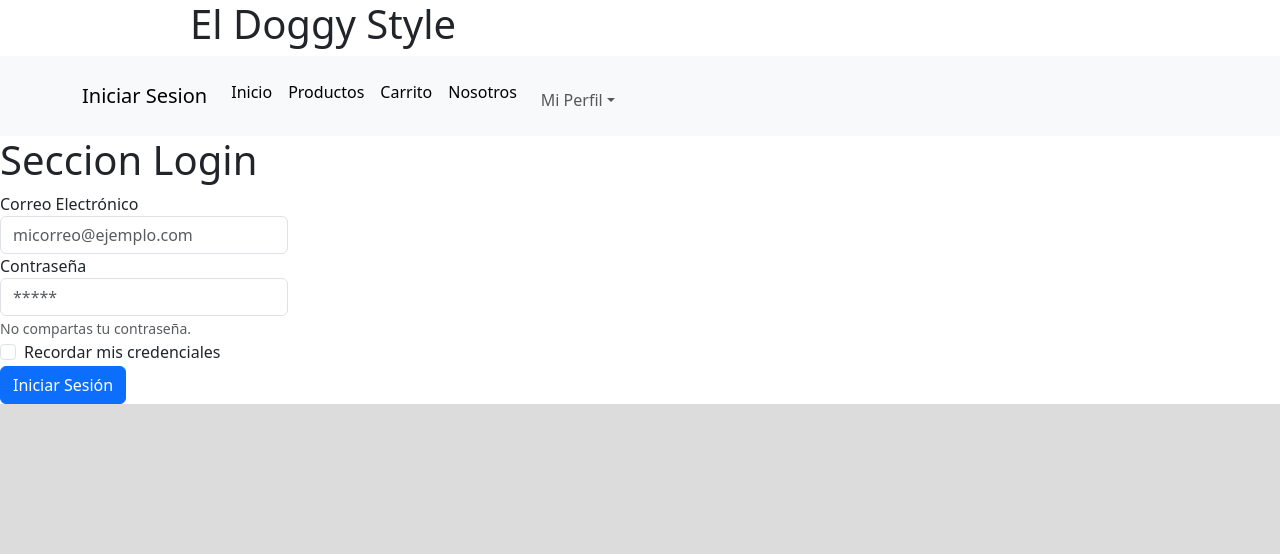
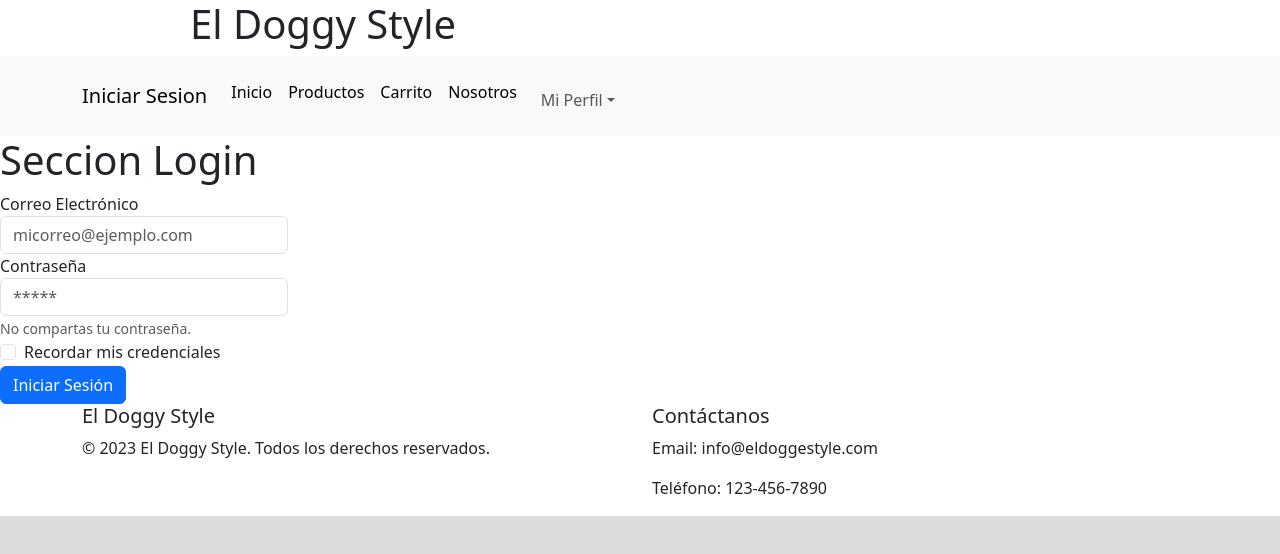
Before and after one commit to agusfmartinez/tp-tienda-online, a React (Vite) app: page /iniciarSesion in a window 1280 px wide. Shown: the top 554 px of the page. Built offline with nearby package versions, Linux system fonts and the light colour scheme.

Commit message:
Agregacion del Footer

```diff
--- a/src/App.jsx
+++ b/src/App.jsx
@@ -11,6 +11,7 @@ import DatosUsuario from "./pages/DatosUsuario";
 import Nosotros from "./pages/Nosotros";
 import Productos from "./pages/Productos";
 import IniciarSesion from "./pages/IniciarSesion";
+import Footer from "./components/Footer";
 
 function App() {
   const [count, setCount] = useState(0)
@@ -26,6 +27,7 @@ function App() {
           <Route path="/datosUsuario" element={<DatosUsuario/>}/>
           <Route path="/iniciarSesion" element={<IniciarSesion/>}/>
         </Routes>
+      <Footer/>
     </main>
   );
 }
--- /dev/null
+++ b/src/components/Footer.jsx
@@ -0,0 +1,23 @@
+
+import { Container, Row, Col } from "react-bootstrap";
+
+function Footer() {
+    return (<footer>
+            <Container>
+                <Row>
+                    <Col md={6}>
+                        <h5>El Doggy Style</h5>
+                        <p>&copy; 2023 El Doggy Style. Todos los derechos reservados.</p>
+                    </Col>
+                    <Col md={6}>
+                        <h5>Contáctanos</h5>
+                        <p>Email: info@eldoggestyle.com</p>
+                        <p>Teléfono: 123-456-7890</p>
+                    </Col>
+                </Row>
+            </Container>
+        </footer>
+    );
+}
+
+export default Footer;
```
